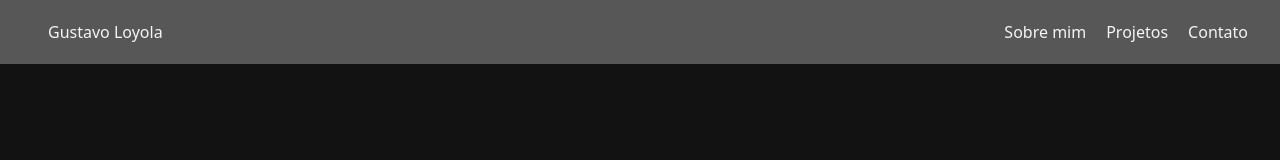
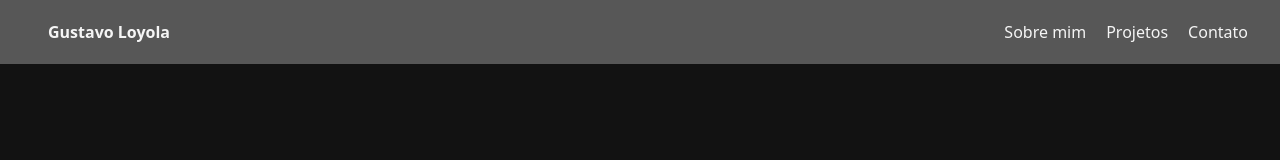
Before and after one commit to GuhLoyola/projeto-portifolio, a React (Vite) app: page / in a window 1280 px wide. Shown: the top 160 px of the page. Built offline with nearby package versions, Linux system fonts and the light colour scheme.

Commit message:
Peso da fonte adicionada ao logo

```diff
--- a/src/components/NavBar.jsx
+++ b/src/components/NavBar.jsx
@@ -2,7 +2,7 @@ const NavBar = () => {
     return (
         <nav className="bg-dove-gray h-16 w-full text-smoky-white flex items-center  md:justify-between px-8">
             <div>
-                <a href="/" className="p-4">Gustavo Loyola</a>
+                <a href="/" className="p-4 font-bold">Gustavo Loyola</a>
             </div>
             <ul className="hidden md:flex md:gap-5">
                 <li><a href="/sobre-mim">Sobre mim</a></li>
```
